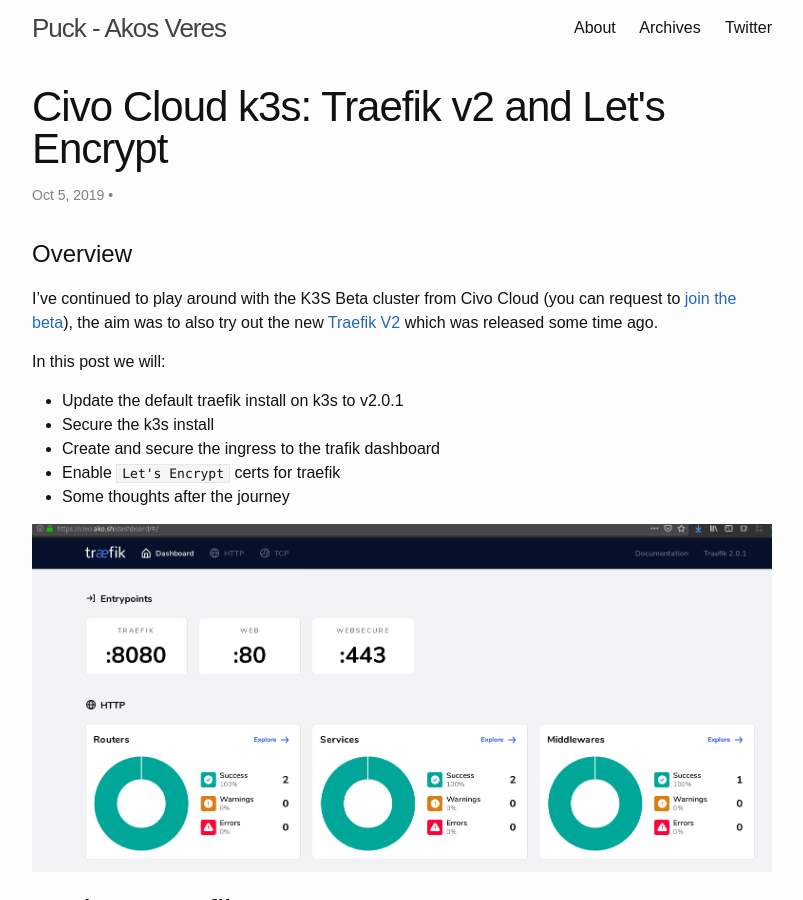
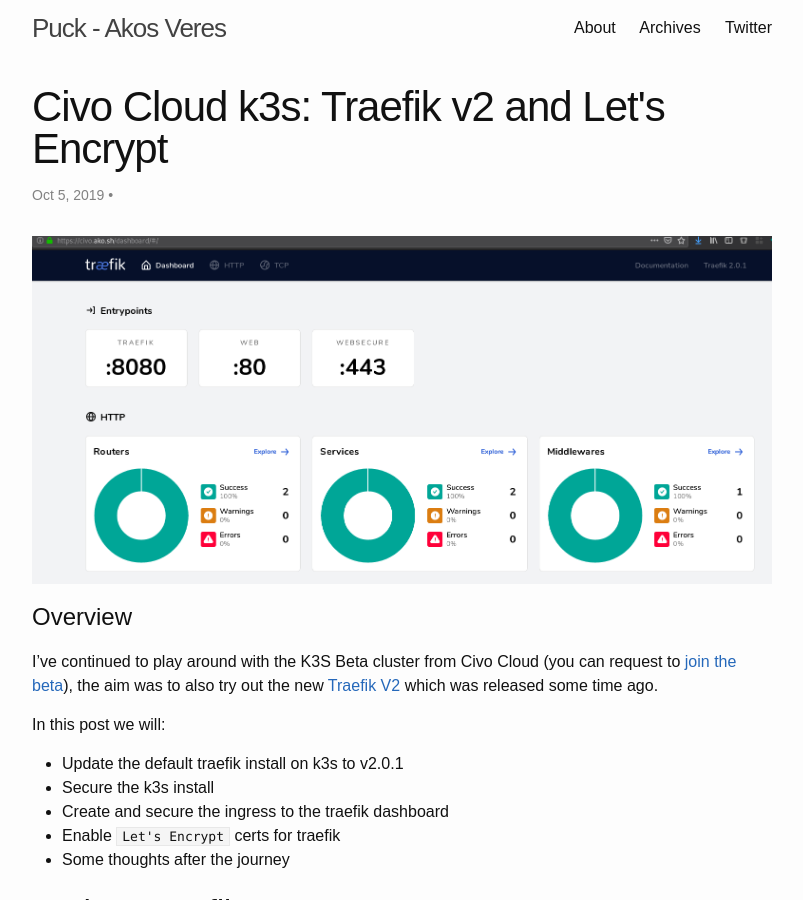
Before and after one commit to akosveres/blog, a Jekyll site: the page built from _posts/2019-10-05-civo-cloud-treafik-v2-tls.md, in a window 1280 px wide and 900 px high. Shown: the whole window, without its empty margins (238-1041 px from the left). Built offline with Jekyll 4.4.1, drawn with Linux system fonts in a browser that asks for light colours.

Commit message:
Fix spelling and move screenshot to top of the post

```diff
--- a/_posts/2019-10-05-civo-cloud-treafik-v2-tls.md
+++ b/_posts/2019-10-05-civo-cloud-treafik-v2-tls.md
@@ -3,6 +3,8 @@ layout: post
 category: [civo, kubernetes]
 title: "Civo Cloud k3s: Traefik v2 and Let's Encrypt"
 ---
+
+![Traefik Dashboard on Civo k3s with SSL](/assets/civo-traefik-ssl.png)
 
 # Overview
 
@@ -11,11 +13,9 @@ I've continued to play around with the K3S Beta cluster from Civo Cloud (you can
 In this post we will:
 * Update the default traefik install on k3s to v2.0.1
 * Secure the k3s install
-* Create and secure the ingress to the trafik dashboard
+* Create and secure the ingress to the traefik dashboard
 * Enable `Let's Encrypt` certs for traefik
 * Some thoughts after the journey
-
-![Traefik Dashboard on Civo k3s with SSL](/assets/civo-traefik-ssl.png)
 
 <!--more-->
 
```
